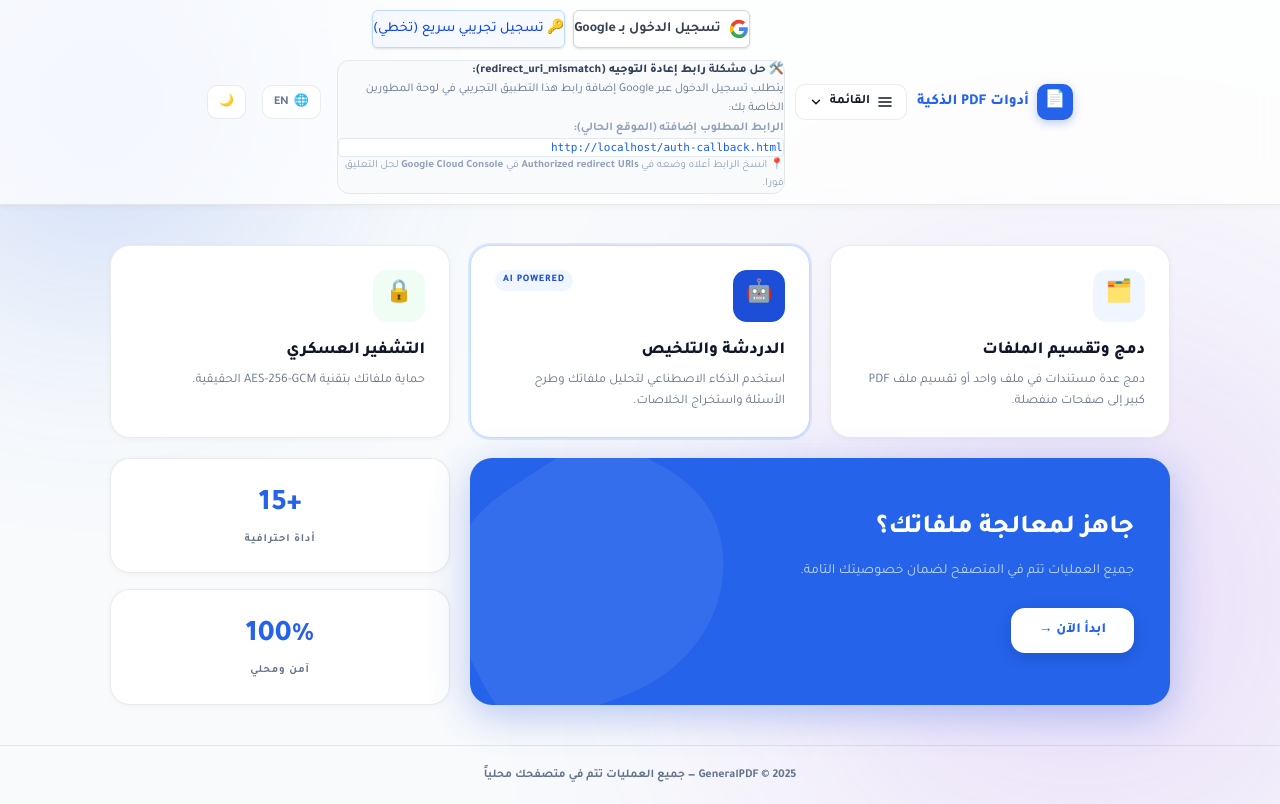
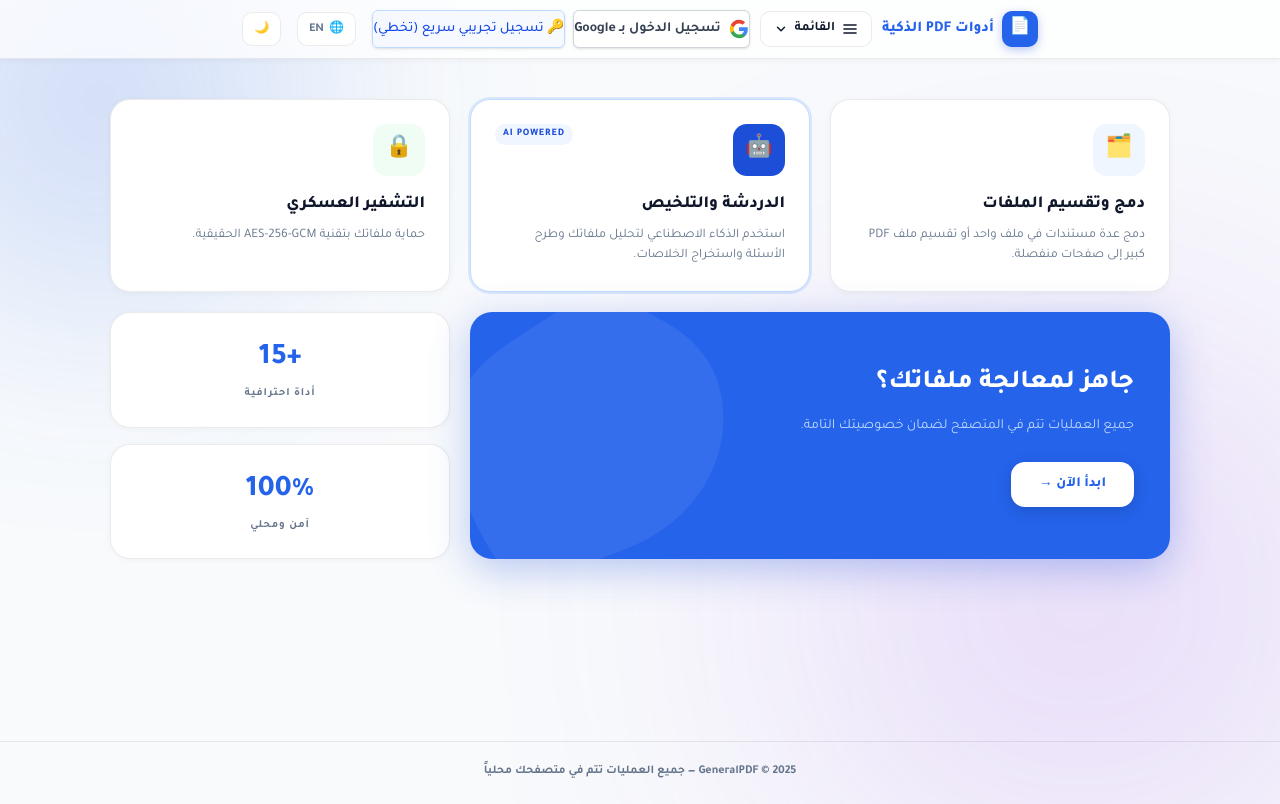
Before and after one commit to hishamabdsattar6-ship-it/GeneralPDF-the-last-version, a React (Vite) app: page / in a window 1280 px wide. Built offline with nearby package versions, Linux system fonts and the light colour scheme; no server answers; the database is empty.

Commit message:
chore: add Vercel deployment support
Enable serverless deployment by configuring Vercel routing and adding support for VITE environment variables for client-side configuration.

```diff
--- /dev/null
+++ b/api/index.ts
@@ -0,0 +1,2 @@
+import app from '../server.js';
+export default app;
--- a/server.ts
+++ b/server.ts
@@ -409,4 +409,9 @@ async function startServer() {
 
   app.listen(3000, '0.0.0.0', () => console.log('Server running on 3000'));
 }
-startServer();
+
+if (!process.env.VERCEL) {
+  startServer();
+}
+
+export default app;
--- a/src/components/GoogleLoginButton.tsx
+++ b/src/components/GoogleLoginButton.tsx
@@ -8,17 +8,31 @@ export const GoogleLoginButton: React.FC = () => {
   const [clientId, setClientId] = useState<string | null>(null);
 
   useEffect(() => {
-    // Fetch google client id from server config
+    // 1. Try VITE environment variable first (for Vercel/Static deployments)
+    const viteClientId = import.meta.env.VITE_GOOGLE_CLIENT_ID;
+    if (viteClientId) {
+      setClientId(viteClientId);
+      return;
+    }
+
+    // 2. Fetch from server config (for full-stack Express deployments)
     fetch('/api/config')
-      .then((res) => res.json())
+      .then((res) => {
+        if (!res.ok) throw new Error('API route /api/config returned ' + res.status);
+        return res.json();
+      })
       .then((data) => {
         if (data.googleClientId) {
           setClientId(data.googleClientId);
         } else {
           console.warn("Google Client ID is missing.");
+          setError('لم يتم العثور على Google Client ID في الإعدادات.');
         }
       })
-      .catch((err) => console.error("Failed to load Google Config", err));
+      .catch((err) => {
+        console.error("Failed to load Google Config", err);
+        setError('تعذر جلب إعدادات Google. إذا كنت تستخدم Vercel، تأكد من إضافة VITE_GOOGLE_CLIENT_ID إلى بيئة Vercel.');
+      });
   }, []);
 
   useEffect(() => {
@@ -192,30 +206,6 @@ export const GoogleLoginButton: React.FC = () => {
           {error}
         </div>
       )}
-
-      {/* Exquisite design instructions for fixing redirect_uri_mismatch */}
-      <div
-        className="text-right p-3.5 bg-slate-50 border border-slate-200 rounded-xl max-w-md w-full"
-        style={{ direction: 'rtl', fontSize: '12px', lineHeight: '1.6' }}
-      >
-        <div className="flex items-center gap-1.5 font-bold text-slate-700 mb-1.5">
-          <span>🛠️ حل مشكلة <b>رابط إعادة التوجيه (redirect_uri_mismatch)</b>:</span>
-        </div>
-        <p className="text-slate-500 mb-2.5">
-          يتطلب تسجيل الدخول عبر Google إضافة رابط هذا التطبيق التجريبي في لوحة المطورين الخاصة بك:
-        </p>
-        <div className="space-y-2">
-          <div>
-            <span className="block text-slate-400 font-semibold mb-1">الرابط المطلوب إضافته (الموقع الحالي):</span>
-            <div className="flex items-center gap-1 bg-white p-2 rounded border border-slate-200 select-all font-mono text-[11px] text-blue-600 break-all">
-              {currentRedirectUri}
-            </div>
-          </div>
-          <p className="text-[11px] text-slate-400 mt-1">
-            📍 انسخ الرابط أعلاه وضعه في <b>Authorized redirect URIs</b> في <b>Google Cloud Console</b> لحل التعليق فورا.
-          </p>
-        </div>
-      </div>
     </div>
   );
 };
--- a/src/global.d.ts
+++ b/src/global.d.ts
@@ -1,3 +1,4 @@
+/// <reference types="vite/client" />
 // Fix for pdfjs-dist type error
 declare global {
   type ImageDataArray = any;
```
Also changed, not shown: vercel.json (added).
